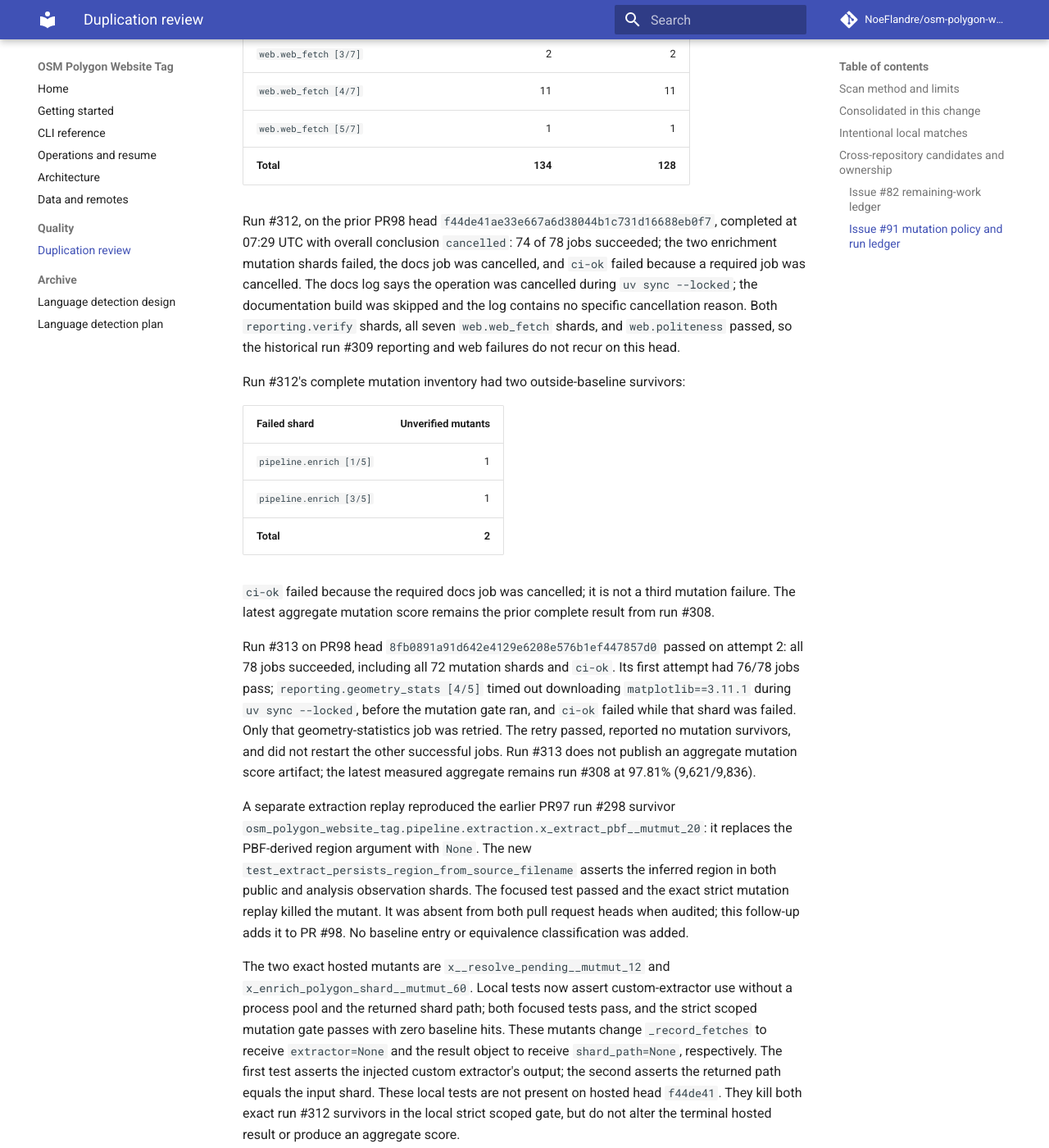
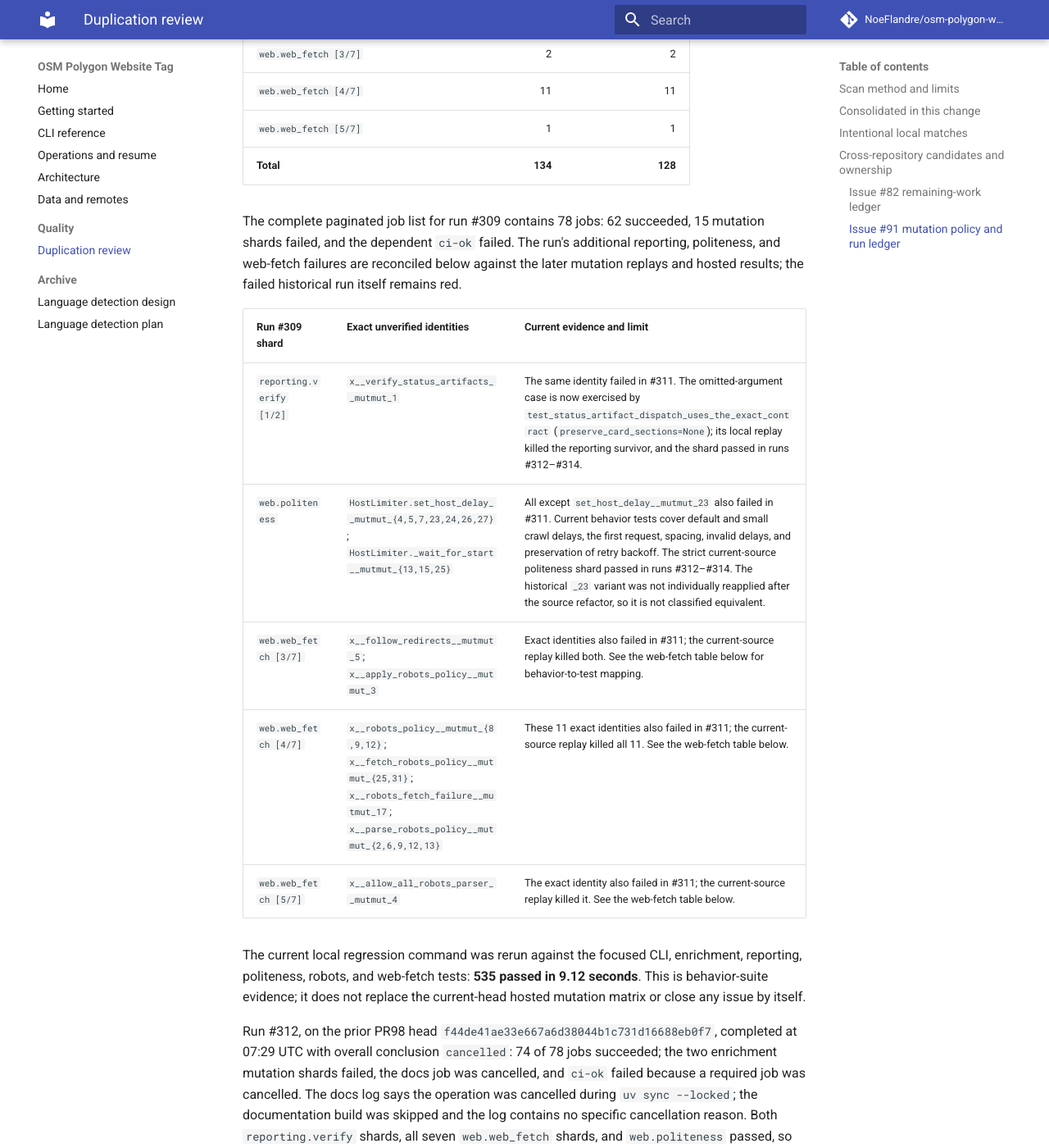
Before and after one commit to NoeFlandre/osm-polygon-website-tag, an MkDocs documentation site: the page built from docs/quality/duplication-review.md, in a window 1280 px wide and 1400 px high, scrolled down 5815 px. Shown: the whole window at 82% size. Built offline with MkDocs 1.6.1 and Material for MkDocs 9.7.7, drawn with Linux system fonts in a browser that asks for light colours; comment, search, counter and statistics services are not loaded; some of the changed text lies outside the part shown.

Commit message:
docs: reconcile mutation run inventory and policy

```diff
--- a/docs/quality/duplication-review.md
+++ b/docs/quality/duplication-review.md
@@ -226,6 +226,25 @@ mutation sets at the two heads:
 | `web.web_fetch [5/7]` | 1 | 1 |
 | **Total** | **134** | **128** |
 
+The complete paginated job list for run #309 contains 78 jobs: 62 succeeded,
+15 mutation shards failed, and the dependent `ci-ok` failed. The run's additional
+reporting, politeness, and web-fetch failures are reconciled below against the
+later mutation replays and hosted results; the failed historical run itself
+remains red.
+
+| Run #309 shard | Exact unverified identities | Current evidence and limit |
+| --- | --- | --- |
+| `reporting.verify [1/2]` | `x__verify_status_artifacts__mutmut_1` | The same identity failed in #311. The omitted-argument case is now exercised by `test_status_artifact_dispatch_uses_the_exact_contract` (`preserve_card_sections=None`); its local replay killed the reporting survivor, and the shard passed in runs #312–#314. |
+| `web.politeness` | `HostLimiter.set_host_delay__mutmut_{4,5,7,23,24,26,27}`; `HostLimiter._wait_for_start__mutmut_{13,15,25}` | All except `set_host_delay__mutmut_23` also failed in #311. Current behavior tests cover default and small crawl delays, the first request, spacing, invalid delays, and preservation of retry backoff. The strict current-source politeness shard passed in runs #312–#314. The historical `_23` variant was not individually reapplied after the source refactor, so it is not classified equivalent. |
+| `web.web_fetch [3/7]` | `x__follow_redirects__mutmut_5`; `x__apply_robots_policy__mutmut_3` | Exact identities also failed in #311; the current-source replay killed both. See the web-fetch table below for behavior-to-test mapping. |
+| `web.web_fetch [4/7]` | `x__robots_policy__mutmut_{8,9,12}`; `x__fetch_robots_policy__mutmut_{25,31}`; `x__robots_fetch_failure__mutmut_17`; `x__parse_robots_policy__mutmut_{2,6,9,12,13}` | These 11 exact identities also failed in #311; the current-source replay killed all 11. See the web-fetch table below. |
+| `web.web_fetch [5/7]` | `x__allow_all_robots_parser__mutmut_4` | The exact identity also failed in #311; the current-source replay killed it. See the web-fetch table below. |
+
+The current local regression command was rerun against the focused CLI,
+enrichment, reporting, politeness, robots, and web-fetch tests: **535 passed in
+9.12 seconds**. This is behavior-suite evidence; it does not replace the
+current-head hosted mutation matrix or close any issue by itself.
+
 Run #312, on the prior PR98 head
 `f44de41ae33e667a6d38044b1c731d16688eb0f7`, completed at 07:29 UTC with
 overall conclusion `cancelled`: 74 of 78 jobs succeeded; the two enrichment
@@ -319,15 +338,16 @@ PR head is still required.
 
 The latest targeted regression command covered CLI, enrichment, reporting
 verification, politeness, robots policy, and web fetching; all 535 tests passed
-in 10.20 seconds. This local regression run does not replace a full mutation
+in 9.12 seconds. This local regression run does not replace a full mutation
 matrix on the next published PR head.
 
 The current policy has no percentage-floor decision awaiting implementation.
 The strict ratchet remains in effect, and the next policy review should follow
 healthy main-branch observation; passing PR run #313 does not establish the
-nightly denominator or observation window. The earlier 80% and 90% suggestions
-were proposals only; WorldCover's threshold and timeout handling do not
-transfer to this repository.
+nightly denominator or observation window. The earlier 80% and 90% floor
+suggestions were not adopted and are not current targets; do not add a
+percentage floor. WorldCover's threshold and timeout handling do not transfer
+to this repository.
 
 Seven web-fetch mutants surfaced during review, separate from run #311's 14
 new web-fetch survivors. Six are explicitly recorded in the strict baseline;
@@ -358,7 +378,9 @@ hosted run; these local results do not waive the gate.
 ### Full backlog ledger: issues #65 and #68–#96
 
 A fresh GitHub connector read on 2026-10-01 found all 30 requested issues still
-open. None has been merged or closed. PR #97 lists 20 as “Closes on merge”; its
+open. None has been merged or closed. The live PR #97 body lists 21 issues
+under “Closes on merge”; the nine not listed there are #75, #82, #86, #90,
+#91, #93, #94, #95, and #96, which remain open follow-ups. Its
 current head is `44e25972d5bfe046a06610deee7fdd2a2d977dc4`, and run #298 passed
 77 of 88 jobs while 10 mutation shards and `ci-ok` failed. PR #98 is a draft
 stacked on PR #97 at remote head `576183a9eba2b1881809a18e1251cba090d25726`.
```
